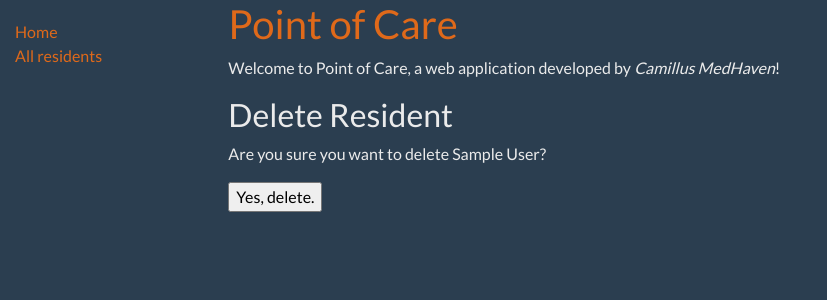
After one commit to ryesalvador/point_of_care, a Django app: template templates/point_of_care/resident_confirm_delete.html in a window 1280 px wide. The commit adds this page. Shown: the top 300 px of the page, without its empty margins (0-827 px from the left). Run offline with Django 3.2, Linux system fonts and the light colour scheme; the template is opened without the code that fills it: most values are stand-ins (such as "Sample title", 1, 10 or a date in 2020); some libraries are stand-ins or nearby versions.

Commit message:
CRUD model resident

```diff
--- /dev/null
+++ b/templates/point_of_care/resident_confirm_delete.html
@@ -0,0 +1,13 @@
+{% extends "point_of_care/base.html" %}
+
+{% block title %}<title>Point of Care | Delete Resident</title>{% endblock %}
+
+{% block content %}
+<h2>Delete Resident</h2>
+<p>Are you sure you want to delete {{ resident.first_name }} {{ resident.last_name }}?</p>
+
+<form action="" method="POST">
+  {% csrf_token %}
+  <input type="submit" action="" value="Yes, delete." />
+</form>
+{% endblock %}
--- a/templates/point_of_care/resident_detail.html
+++ b/templates/point_of_care/resident_detail.html
@@ -6,4 +6,6 @@
   <h2>Resident Profile</h2>
   <p><strong>First Name: </strong>{{ resident.first_name }}</p>
   <p><strong>Last Name: </strong>{{ resident.last_name }}</p>
+  <a href="{% url 'resident-update' resident.id %}" >Edit</a> |
+  <a href="{% url 'resident-delete' resident.id %}" >Delete</a>
 {% endblock %}
--- a/templates/point_of_care/resident_list.html
+++ b/templates/point_of_care/resident_list.html
@@ -15,6 +15,7 @@
   {% else %}
     <p>There are no residents in the database.</p>
   {% endif %}
+  <a href="{% url 'resident-create' %}" >New Resident</a>
 {% endblock %}
 
 {% block pagination %}
--- a/urls.py
+++ b/urls.py
@@ -5,6 +5,9 @@ urlpatterns = [
     path('', views.index, name='index'),
     path('residents/', views.ResidentListView.as_view(), name='residents'),
     path('resident/<int:pk>', views.ResidentDetailView.as_view(), name='resident-detail'),
+    path('resident/create/', views.ResidentCreate.as_view(), name='resident-create'),
+    path('resident/<int:pk>/update/', views.ResidentUpdate.as_view(), name='resident-update'),
+    path('resident/<int:pk>/delete/', views.ResidentDelete.as_view(), name='resident-delete'),
 ]
 
 urlpatterns += [
```
Also changed, not shown: templates/point_of_care/resident_form.html (added, +15 -0 lines), templates/point_of_care/resident_update_form.html (added, +16 -0 lines), views.py (+14 -0 lines), migrations/0002_auto_20200413_1653.py (added).
